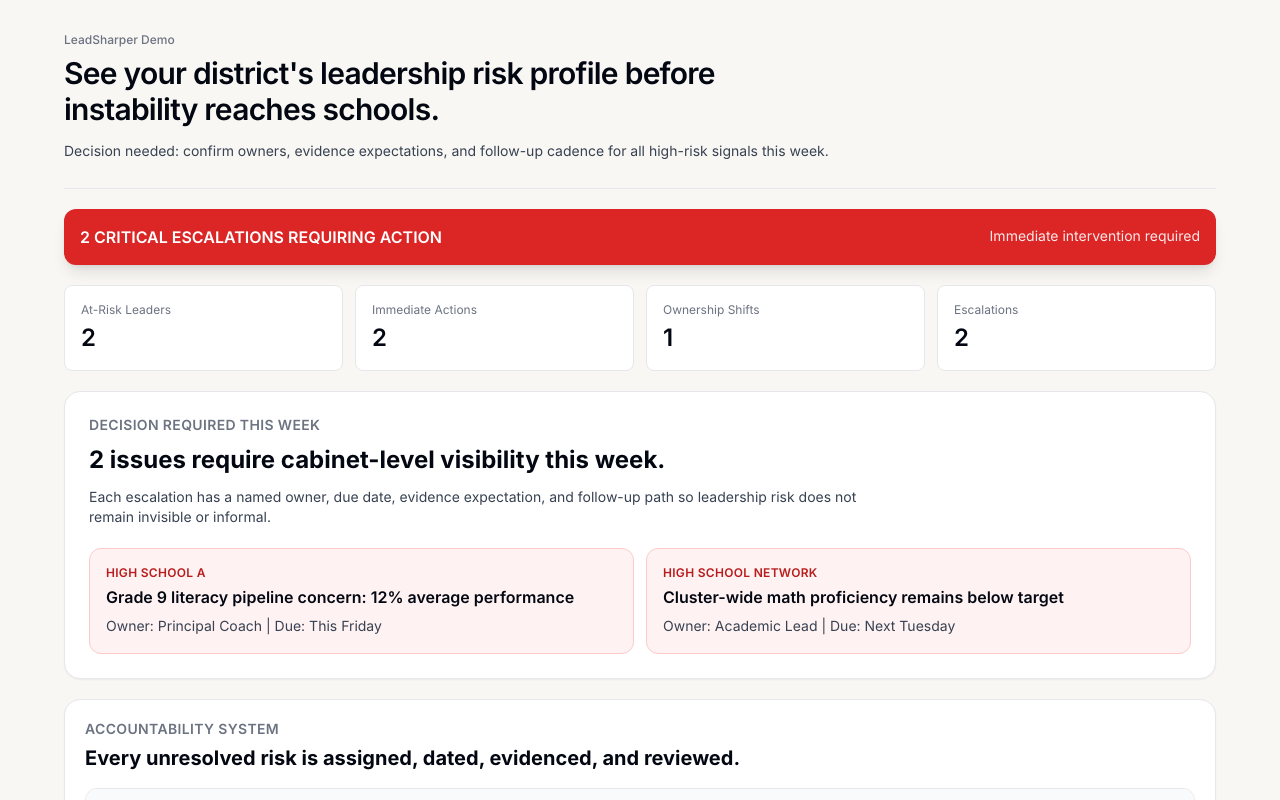
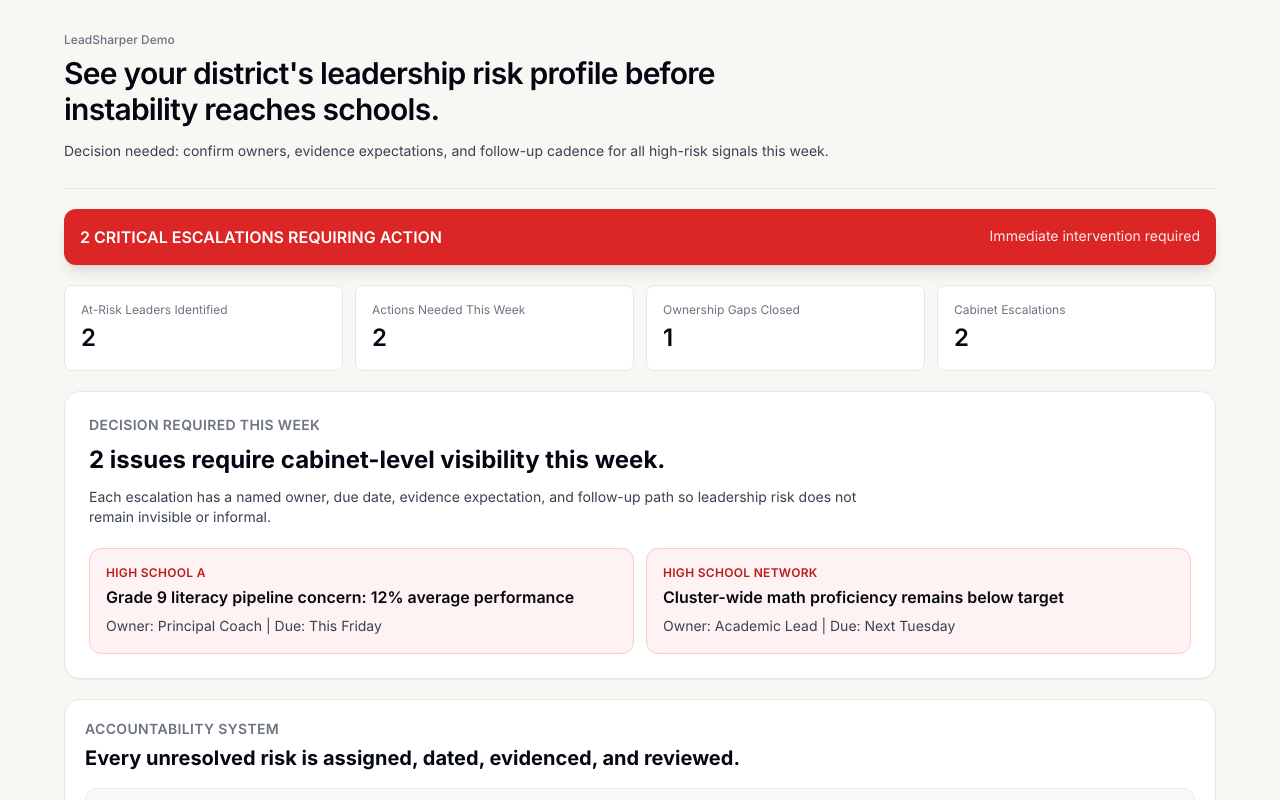
Before and after one commit to jmarc296-jpg/instructional-leadership-practice, a Next.js app: page /demo/run in a window 1280 px wide. Shown: the top 800 px of the page. Built offline with nearby package versions, Linux system fonts and the light colour scheme.

Commit message:
Sharpen executive metric labels

```diff
--- a/app/demo/run/page.tsx
+++ b/app/demo/run/page.tsx
@@ -28,19 +28,19 @@ export default function DemoRunPage() {
 
         <section className="grid gap-3 md:grid-cols-4">
           <div className="rounded-lg border bg-white p-4">
-            <div className="text-xs text-gray-500">At-Risk Leaders</div>
+            <div className="text-xs text-gray-500">At-Risk Leaders Identified</div>
             <div className="mt-1 text-2xl font-semibold">{summary.atRiskLeaders}</div>
           </div>
           <div className="rounded-lg border bg-white p-4">
-            <div className="text-xs text-gray-500">Immediate Actions</div>
+            <div className="text-xs text-gray-500">Actions Needed This Week</div>
             <div className="mt-1 text-2xl font-semibold">{summary.immediateActions}</div>
           </div>
           <div className="rounded-lg border bg-white p-4">
-            <div className="text-xs text-gray-500">Ownership Shifts</div>
+            <div className="text-xs text-gray-500">Ownership Gaps Closed</div>
             <div className="mt-1 text-2xl font-semibold">{summary.ownershipShifts}</div>
           </div>
           <div className="rounded-lg border bg-white p-4">
-            <div className="text-xs text-gray-500">Escalations</div>
+            <div className="text-xs text-gray-500">Cabinet Escalations</div>
             <div className="mt-1 text-2xl font-semibold">{summary.escalationCount}</div>
           </div>
         </section>
```
